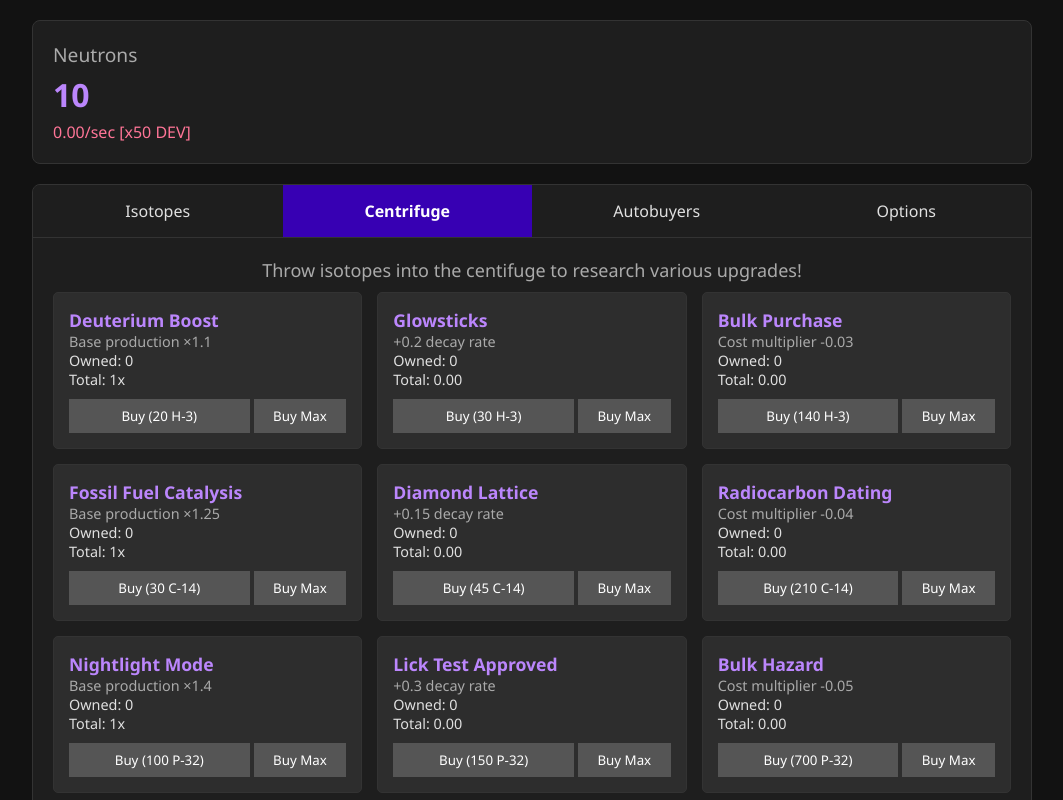
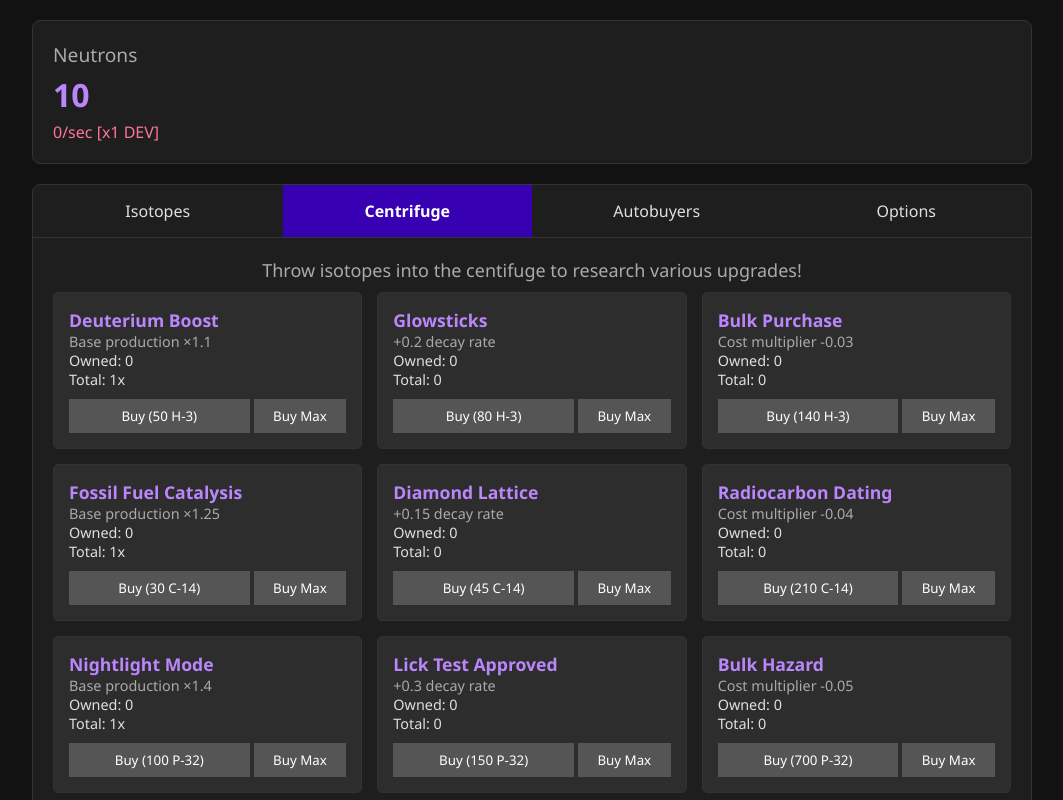
Before and after one commit to Nomi-y/neutron-idle, a website built with Vite: page index.html in a window 1280 px wide. Both pictures are taken after a click on the button "Centrifuge". Shown: the top 800 px of the page, without its empty margins (108-1171 px from the left). Built offline with nearby package versions, Linux system fonts and the light colour scheme.

Commit message:
sensible default values for isotopes - changed isotope cost formula - fixed number formatting for small values, only integers allowed here

```diff
--- a/src/config/generatorConfig.ts
+++ b/src/config/generatorConfig.ts
@@ -6,19 +6,21 @@ export const generatorConfig: IGConfig[] = [
         name: "Hydrogen-3",
         shortName: "H-3",
         description: "Glows brighter than your future.",
-        baseCost: 10,
-        costMult: 1.15,
-        baseProduction: 1,
-        decayRate: 1.0,
-        decayMult: 1.0,
-        productionMult: 1.0,
+        cost: {
+            base: 10,
+            baseMult: 2,
+            multInterval: 10,
+        },
+        baseProduction: 4,
+        decayRate: 1,
+        productionMult: 1,
         Upgrades: {
             production: {
                 id: "tritium-prod",
                 genID: "H-3",
                 name: "Deuterium Boost",
                 description: "Base production ×1.1",
-                baseCost: 20,
+                baseCost: 50,
                 costMult: 1.05,
                 costAdd: 5,
                 effect: { type: "production", value: 1.1, isMultiplicative: true }
@@ -28,7 +30,7 @@ export const generatorConfig: IGConfig[] = [
                 genID: "H-3",
                 name: "Glowsticks",
                 description: "+0.2 decay rate",
-                baseCost: 30,
+                baseCost: 80,
                 costMult: 1.005,
                 costAdd: 10,
                 effect: { type: "decay", value: 0.2, isMultiplicative: false }
@@ -50,12 +52,14 @@ export const generatorConfig: IGConfig[] = [
         name: "Carbon-14",
         shortName: "C-14",
         description: "Guaranteed fresh… for 5,730 years.",
-        baseCost: 100,
-        costMult: 1.18,
-        baseProduction: 1.5,
-        decayRate: 0.9,
-        decayMult: 1.05,
-        productionMult: 1.15,
+        cost: {
+            base: 700,
+            baseMult: 2,
+            multInterval: 10,
+        },
+        baseProduction: 60,
+        decayRate: 1,
+        productionMult: 1,
         Upgrades: {
             production: {
                 id: "carbon-prod-1",
@@ -106,12 +110,14 @@ export const generatorConfig: IGConfig[] = [
         name: "Phosphorus-32",
         shortName: "P-32",
         description: "Lab Safety Note: The 'do not lick' sticker is there for a REASON.",
-        baseCost: 1_200,
-        costMult: 1.22,
-        baseProduction: 4,
-        decayRate: 0.8,
-        decayMult: 1.1,
-        productionMult: 1.35,
+        cost: {
+            base: 49_000,
+            baseMult: 2,
+            multInterval: 10,
+        },
+        baseProduction: 900,
+        decayRate: 1,
+        productionMult: 1,
         lickable: true,
         Upgrades: {
             production: {
@@ -151,12 +157,14 @@ export const generatorConfig: IGConfig[] = [
         name: "Potassium-40",
         shortName: "K-40",
         description: "Yes, bananas have this. No, that doesn't make it 'organic'.",
-        baseCost: 15_000,
-        costMult: 1.25,
-        baseProduction: 12,
-        decayRate: 0.7,
-        decayMult: 1.12,
-        productionMult: 1.75,
+        cost: {
+            base: 3_430_000,
+            baseMult: 2,
+            multInterval: 10,
+        },
+        baseProduction: 13_500,
+        decayRate: 1,
+        productionMult: 1,
         Upgrades: {
             production: {
                 id: "potassium-prod",
@@ -195,12 +203,14 @@ export const generatorConfig: IGConfig[] = [
         name: "Cobalt-60",
         shortName: "Co-60",
         description: "Sterilizes food… and also you.",
-        baseCost: 150_000,
-        costMult: 1.28,
-        baseProduction: 40,
-        decayRate: 0.6,
-        decayMult: 1.15,
-        productionMult: 2.2,
+        cost: {
+            base: 240_100_000,
+            baseMult: 2,
+            multInterval: 10,
+        },
+        baseProduction: 202_500,
+        decayRate: 1,
+        productionMult: 1,
         Upgrades: {
             production: {
                 id: "cobalt-prod",
@@ -239,12 +249,14 @@ export const generatorConfig: IGConfig[] = [
         name: "Iodine-131",
         shortName: "I-131",
         description: "Not a snack. (Stop licking the lab equipment.)",
-        baseCost: 1_200_000,
-        costMult: 1.3,
-        baseProduction: 150,
-        decayRate: 0.5,
-        decayMult: 1.18,
-        productionMult: 3.0,
+        cost: {
+            base: 16_807_000_000,
+            baseMult: 2,
+            multInterval: 10,
+        },
+        baseProduction: 3_037_500,
+        decayRate: 1,
+        productionMult: 1,
         Upgrades: {
             production: {
                 id: "iodine-prod",
@@ -283,12 +295,14 @@ export const generatorConfig: IGConfig[] = [
         name: "Cesium-137",
         shortName: "Ce-137",
         description: "Now with 100% more ionizing radiation!",
-        baseCost: 10_000_000,
-        costMult: 1.35,
-        baseProduction: 600,
-        decayRate: 0.4,
-        decayMult: 1.22,
-        productionMult: 4.5,
+        cost: {
+            base: 1.17649E+12,
+            baseMult: 2,
+            multInterval: 10,
+        },
+        baseProduction: 45_562_500,
+        decayRate: 1,
+        productionMult: 1,
         Upgrades: {
             production: {
                 id: "cesium-prod",
@@ -327,12 +341,14 @@ export const generatorConfig: IGConfig[] = [
         name: "Strontium-90",
         shortName: "Sr-90",
         description: "We made one gram last year. Why do you have twenty?",
-        baseCost: 90_000_000,
-        costMult: 1.38,
-        baseProduction: 3_000,
-        decayRate: 0.3,
-        decayMult: 1.25,
-        productionMult: 6.5,
+        cost: {
+            base: 8.23543E+13,
+            baseMult: 2,
+            multInterval: 10,
+        },
+        baseProduction: 683_437_500,
+        decayRate: 1,
+        productionMult: 1,
         Upgrades: {
             production: {
                 id: "strontium-prod",
@@ -371,12 +387,14 @@ export const generatorConfig: IGConfig[] = [
         name: "Radium-226",
         shortName: "Ra-226",
         description: "We stopped restocking this in 1925. How do you keep finding more?",
-        baseCost: 800_000_000,
-        costMult: 1.42,
-        baseProduction: 15_000,
-        decayRate: 0.2,
-        decayMult: 1.3,
-        productionMult: 9.0,
+        cost: {
+            base: 5.7648E+15,
+            baseMult: 2,
+            multInterval: 10,
+        },
+        baseProduction: 10_251_562_500,
+        decayRate: 1,
+        productionMult: 1,
         Upgrades: {
             production: {
                 id: "radium-prod",
@@ -415,11 +433,13 @@ export const generatorConfig: IGConfig[] = [
         name: "Plutonium-239",
         shortName: "Pu-239",
         description: "The IAEA is asking questions.",
-        baseCost: 7_000_000_000,
-        costMult: 1.45,
-        baseProduction: 80_000,
-        decayRate: 0.15,
-        decayMult: 1.35,
+        cost: {
+            base: 4.03536E+17,
+            baseMult: 2,
+            multInterval: 10,
+        },
+        baseProduction: 1.53773E+11,
+        decayRate: 1,
         productionMult: 12.0,
         Upgrades: {
             production: {
@@ -454,18 +474,19 @@ export const generatorConfig: IGConfig[] = [
             }
         }
     },
-    // Tier 6 - Super Late Game
     {
         id: "californium-252",
         name: "Californium-252",
         shortName: "Cf-252",
         description: "Maybe don't transport this in your backpack?",
-        baseCost: 70_000_000_000,
-        costMult: 1.5,
-        baseProduction: 500_000,
-        decayRate: 0.1,
-        decayMult: 1.4,
-        productionMult: 18.0,
+        cost: {
+            base: 2.82475E+19,
+            baseMult: 2,
+            multInterval: 10,
+        },
+        baseProduction: 2.3066E+12,
+        decayRate: 1,
+        productionMult: 1,
         Upgrades: {
             production: {
                 id: "californium-prod",
@@ -504,12 +525,14 @@ export const generatorConfig: IGConfig[] = [
         name: "Einsteinium-253",
         shortName: "Es-253",
         description: "When you absolutely need to outshine the sun.",
-        baseCost: 500_000_000_000,
-        costMult: 1.55,
-        baseProduction: 3_000_000,
-        decayRate: 0.05,
-        decayMult: 1.45,
-        productionMult: 25.0,
+        cost: {
+            base: 1.97733E+21,
+            baseMult: 2,
+            multInterval: 10,
+        },
+        baseProduction: 3.4599E+13,
+        decayRate: 1,
+        productionMult: 1,
         Upgrades: {
             production: {
                 id: "einsteinium-prod",
@@ -548,12 +571,14 @@ export const generatorConfig: IGConfig[] = [
         name: "Oganesson-294",
         shortName: "Og-294",
         description: "Exists for 0.69ms - just long enough to say 'Nice'.",
-        baseCost: 10_000_000_000_000,
-        costMult: 1.8,
-        baseProduction: 50_000_000,
-        decayRate: 0.01,
-        decayMult: 1.6,
-        productionMult: 50.0,
+        cost: {
+            base: 1.38413E+23,
+            baseMult: 2,
+            multInterval: 10,
+        },
+        baseProduction: 5.18985E+14,
+        decayRate: 1,
+        productionMult: 1,
         Upgrades: {
             production: {
                 id: "oganesson-prod",
--- a/src/config/prestigeConf.ts
+++ b/src/config/prestigeConf.ts
@@ -2,7 +2,7 @@ import Decimal from "decimal.js"
 import { IPUConfig } from "../interfaces"
 
 export const prestige = {
-    NSthreshhold: new Decimal(100_0),
+    NSthreshhold: new Decimal(1E+13),
     NSexponent: new Decimal(0.5),
 
     getNeutronStarAmount(num: Decimal): Decimal {
@@ -26,6 +26,7 @@ export const prestigeUpgrades: IPUConfig[] = [
         id: "hello",
         name: "world",
         description: "balls",
+        effectDescription: "increases balls by 2%",
         baseCost: 1,
         costMult: 1,
         costAdd: 1,
--- a/src/config/settings.ts
+++ b/src/config/settings.ts
@@ -1,3 +1,7 @@
 export const settings = {
-    phosphorusLickButton: false
+    dev: {
+
+        DEV_GAME_SPEED: 1,
+        DEV_MODE: true
+    }
 }
--- a/src/game.ts
+++ b/src/game.ts
@@ -10,8 +10,9 @@ import { IUpgrade, UpgradeType } from './interfaces';
 import { getLickMessage } from './config/Lick';
 import { prestige, prestigeUpgrades } from './config/prestigeConf';
 import { PrestigeUpgrade } from './prestige';
+import { settings } from './config/settings';
 
-const DEV_GAME_SPEED: number = 50
+const GAME_SPEED = settings.dev.DEV_MODE ? settings.dev.DEV_GAME_SPEED : 1
 const infinity308: Decimal = new Decimal(Infinity)
 
 class Game {
@@ -22,6 +23,7 @@ class Game {
     // Regular currency
     private points: Decimal = new Decimal(10);
     private pointsPerSecond: Decimal = new Decimal(0);
+    private totalPoints: Decimal = new Decimal(10)
 
     // Isotopes + their upgrades
     private generators: Generator[] = [];
@@ -43,6 +45,8 @@ class Game {
         multiplier: new Decimal(1),
         prestiged: false,
     }
+    private radiationAbsorbed: Decimal = new Decimal(0)
+    private radiationFactor: Decimal = new Decimal(0.8)
     private prestigeUpgrades: PrestigeUpgrade[] = []
 
 
@@ -118,6 +122,7 @@ class Game {
                 config.id,
                 config.name,
                 config.description,
+                config.effectDescription,
                 new Decimal(config.baseCost),
                 new Decimal(config.costMult),
                 new Decimal(config.costAdd),
@@ -139,11 +144,12 @@ class Game {
 
         for (const generator of this.generators) {
             if (generator.amount.gt(0)) {
-                totalProduction = totalProduction.plus(generator.getProduction().times(DEV_GAME_SPEED));
+                totalProduction = totalProduction.plus(generator.getProduction().times(GAME_SPEED));
             }
         }
 
         this.points = this.points.plus(totalProduction.times(deltaSeconds));
+        this.totalPoints = this.totalPoints.plus(totalProduction.times(deltaSeconds))
         this.pointsPerSecond = totalProduction;
     }
 
@@ -157,6 +163,8 @@ class Game {
         this.neutronStars.amount = this.neutronStars.amount.plus(
             prestige.getNeutronStarAmount(this.points)
         )
+
+        this.radiationAbsorbed = this.radiationAbsorbed.plus(this.totalPoints.ln().times(this.radiationFactor))
 
         this.points = new Decimal(10)
 
@@ -234,11 +242,13 @@ class Game {
                 config.name,
                 config.shortName,
                 config.description,
-                new Decimal(config.baseCost),
-                new Decimal(config.costMult),
+                {
+                    base: new Decimal(config.cost.base),
+                    baseMult: Decimal(config.cost.baseMult),
+                    multInterval: Decimal(config.cost.multInterval),
+                },
                 new Decimal(config.baseProduction),
                 new Decimal(config.decayRate),
-                new Decimal(config.decayMult),
                 new Decimal(config.productionMult),
                 {
                     production: Upgrade.createUpgrade(config.id, config.Upgrades.production as IUpgrade, config.Upgrades.production.effect.type),
@@ -301,10 +311,11 @@ class Game {
         let totalCost = new Decimal(0);
         let currentAmount = generator.amount;
         let canBuyMore = true;
+        const maxIterations = 1_000_000;
 
         while (canBuyMore) {
-            const nextCost = new Decimal(generator.baseCost)
-                .times(new Decimal(generator.costMult).pow(currentAmount.plus(amountToBuy))).floor()
+            const nextAmount = currentAmount.plus(amountToBuy);
+            const nextCost = generator.getCostFor(nextAmount);
 
             if (this.points.gte(totalCost.plus(nextCost))) {
                 totalCost = totalCost.plus(nextCost);
@@ -313,7 +324,7 @@ class Game {
                 canBuyMore = false;
             }
 
-            if (amountToBuy.gt(1000000)) {
+            if (amountToBuy.gte(maxIterations)) {
                 canBuyMore = false;
             }
         }
@@ -323,9 +334,10 @@ class Game {
             generator.amount = generator.amount.plus(amountToBuy);
             this.updatePointsPerSecond();
             this.updateUI();
-            this.renderGenerators()
+            this.renderGenerators();
         }
     }
+
     private updatePointsPerSecond(): void {
         this.pointsPerSecond = this.generators.reduce(
             (sum, gen) => sum.plus(gen.getProduction()),
@@ -334,8 +346,8 @@ class Game {
     }
 
     private updateUI(): void {
-        document.getElementById('points')!.textContent = formatNumber(this.points);
-        document.getElementById('points-per-second')!.textContent = `${formatNumber(this.pointsPerSecond)}/sec ${this.devGameSpeedDisplay()}`;
+        document.getElementById('points')!.textContent = formatNumber(this.points, 2, true);
+        document.getElementById('points-per-second')!.textContent = `${formatNumber(this.pointsPerSecond, 2, true)}/sec ${this.devGameSpeedDisplay()}`;
 
         if (this.points.greaterThan(prestige.NSthreshhold) || this.neutronStars.prestiged) {
             document.getElementById('neutron-stars')?.classList.remove('hidden')
@@ -346,7 +358,7 @@ class Game {
     }
 
     private devGameSpeedDisplay(): string {
-        return DEV_GAME_SPEED === 1 ? "" : `[x${DEV_GAME_SPEED} DEV]`
+        return settings.dev.DEV_MODE ? `[x${GAME_SPEED} DEV]` : ""
     }
 }
 
--- a/src/generator.ts
+++ b/src/generator.ts
@@ -2,6 +2,8 @@ import { IGenerator, IUpgrade, UpgradeType } from './interfaces';
 import { Upgrade } from './upgrades';
 import { formatNumber } from './utils';
 import Decimal from 'decimal.js';
+
+const ONE = new Decimal(1)
 
 export class Generator implements IGenerator {
     constructor(
@@ -9,11 +11,13 @@ export class Generator implements IGenerator {
         public name: string,
         public shortName: string,
         public description: string,
-        public baseCost: Decimal,
-        public costMult: Decimal,
+        public cost: {
+            base: Decimal,
+            baseMult: Decimal,
+            multInterval: Decimal
+        },
         public baseProduction: Decimal,
         public decayRate: Decimal,
-        public decayMult: Decimal,
         public productionMult: Decimal,
         public Upgrades: {
             production: IUpgrade,
@@ -28,8 +32,37 @@ export class Generator implements IGenerator {
     ) { }
 
     getCost(): Decimal {
-        return new Decimal(Decimal.max(this.baseCost.minus(this.Upgrades.cost.getBonus()), 1.0000001))
-            .times(this.costMult.pow(this.amount)).floor()
+        return new Decimal(this.cost.base
+            .plus(this.cost.base.times(this.amount))
+            .times(this.getCostMult()))
+            .ceil()
+    }
+
+    getCostFor(amount: Decimal): Decimal {
+        return new Decimal(this.cost.base
+            .plus(this.cost.base.times(amount))
+            .times(this.getCostMultFor(amount)))
+            .ceil()
+    }
+
+    getCostMult(): Decimal {
+        const intervalsCompleted = this.amount.plus(1).div(this.cost.multInterval).floor();
+
+        return new Decimal(this.cost.baseMult.pow(intervalsCompleted))
+            .minus(this.getUpgradeEffect('cost'));
+    }
+
+    getCostMultFor(amount: Decimal) {
+        const intervalsCompleted = amount.plus(1).div(this.cost.multInterval).floor();
+
+        return new Decimal(this.cost.baseMult.pow(intervalsCompleted))
+            .minus(this.getUpgradeEffect('cost'));
+    }
+
+    getBaseProduction(): Decimal {
+        return new Decimal(this.baseProduction)
+            .times(this.productionMult.times(this.Upgrades.production.getBonus()))
+            .times(this.decayRate.plus(this.Upgrades.decay.getBonus()))
     }
 
     getProduction(): Decimal {
@@ -37,7 +70,6 @@ export class Generator implements IGenerator {
             .times(this.amount)
             .times(this.productionMult.times(this.Upgrades.production.getBonus()))
             .times(this.decayRate.plus(this.Upgrades.decay.getBonus()))
-            .times(this.decayMult);
     }
 
     buyUpgrade(type: UpgradeType): void {
@@ -57,11 +89,6 @@ export class Generator implements IGenerator {
                     this.decayRate = up.effect.isMultiplicative ?
                         this.decayRate.plus(up.effect.value.times(up.amount)) :
                         this.decayRate.times(up.effect.value.times(up.amount))
-                    break
-                case 'cost':
-                    this.costMult = up.effect.isMultiplicative ?
-                        this.costMult.plus(up.effect.value.times(up.amount)) :
-                        this.costMult.times(up.effect.value.times(up.amount))
                     break
             }
         }
@@ -92,12 +119,12 @@ export class Generator implements IGenerator {
             <div class="generator-description">${gen.description}</div>
             <div class="generator-stats">
                 <div class="generator-amount">Owned: ${gen.amount}</div>
-                <div class="generator-production">Production: ${formatNumber(gen.getProduction())}/sec</div>
+                <div class="generator-production">Production: ${formatNumber(gen.amount.gte(1) ? gen.getProduction() : gen.getBaseProduction(), 2, true)}/sec</div>
             </div>
             <div class="generator-buttons">
                 <button ${gen.amount.lte(0) || gen.lickOnCooldown ? 'disabled' : ''} data-generator="${gen.id}" class="buy-button buy-lick ${gen.lickable ? '' : 'hidden'}">Lick</button>
                 <button class="buy-button buy-single" data-generator="${gen.id}" ${!gen.unlocked ? 'disabled' : ''}>
-                    Buy (${formatNumber(gen.getCost(), 2)})
+                    Buy (${formatNumber(gen.getCost(), 2, true)})
                 </button>
                 <button class="buy-button buy-max" data-generator="${gen.id}" ${!gen.unlocked ? 'disabled' : ''}>
                     Buy Max
--- a/src/prestige.ts
+++ b/src/prestige.ts
@@ -7,15 +7,17 @@ export class PrestigeUpgrade implements IPrestigeUpgrade {
         public id: string,
         public name: string,
         public description: string,
+        public effectDescription: string,
         public baseCost: Decimal,
         public costMult: Decimal,
         public costAdd: Decimal,
         public baseEffect: Decimal,
         public effectMult: Decimal,
-        public amount: Decimal = new Decimal(0)
+        public amount: Decimal = new Decimal(0),
+        public maxAmount: Decimal = new Decimal(2)
     ) { }
+
     getCost(): Decimal {
-
         return new Decimal(this.baseCost.plus(this.costAdd.times(this.amount)).times(this.costMult.pow(this.amount))).floor()
     }
 
@@ -23,23 +25,26 @@ export class PrestigeUpgrade implements IPrestigeUpgrade {
         return new Decimal(this.baseEffect.times(this.amount).times(this.effectMult))
     }
 
+    isMaxed(): boolean {
+        return !this.maxAmount.greaterThan(this.amount)
+    }
+
     static renderPrestigeUpgrades(upgrades: PrestigeUpgrade[]): void {
-
         const container = document.getElementById('prestige-upgrade-list');
         if (!container) return
-
         container.innerHTML = ''
         upgrades.forEach(u => {
-
             const element = document.createElement('div');
             element.className = 'prestige-upgrade'
             element.innerHTML = `
-                <button class="prestige-upgrade-button" data-prestige="${u.id}">
+                <button class="prestige-upgrade-button ${u.isMaxed() ? 'bought' : ''}" data-prestige="${u.id}">
                     <div class="prestige-upgrade-name">${u.name}</div>
+                    <div class="prestige-upgrade-effect-description">${u.effectDescription}</div>
                     <div class="prestige-upgrade-description">${u.description}</div>
-                    <div class="prestige-upgrade-cost">${u.getCost()}</div>
+                    <div class="prestige-upgrade-cost">${u.getCost()} NS</div>
                 </button>
             `
+            container.appendChild(element)
         })
     }
 
--- a/src/utils.ts
+++ b/src/utils.ts
@@ -1,13 +1,33 @@
 import { Notation } from './interfaces';
 import Decimal from 'decimal.js';
 
-export function formatNumber(num: Decimal, decimals: number = 2, notation: Notation = Notation.STANDARD): string {
-    if (num.abs().lt(0.001)) return '0.00';
-
+export function formatNumber(
+    num: Decimal,
+    decimals: number = 2,
+    roundSmall: boolean = false,
+    notation: Notation = Notation.STANDARD
+): string {
+    if (num.isZero()) return '0'
     const isNegative = num.isNegative();
     num = num.abs();
 
+    if (roundSmall && num.lt(1000)) {
+        return (isNegative ? '-' : '') + num.floor().toFixed(0);
+    }
+
+    if (num.lt(0.001)) {
+        return (isNegative ? '-' : '') + num.toFixed(decimals);
+    }
+
     let formatted: string;
+
+    if (num.lt(1000)) {
+        if (num.isInt() || roundSmall) {
+            return num.toFixed(0);
+        } else {
+            return num.toFixed(decimals)
+        }
+    }
 
     switch (notation) {
         case Notation.SCIENTIFIC:
@@ -15,12 +35,7 @@ export function formatNumber(num: Decimal, decimals: number = 2, notation: Notat
             break;
 
         case Notation.STANDARD:
-        default:
-            if (num.lt(1000) && num.isInteger()) {
-                formatted = num.toFixed(0);
-            } else if (num.lte(1000)) {
-                formatted = num.toFixed(decimals)
-            } else {
+
             const suffixes = [
                 '', 'K', 'M', 'B', 'T',
                 'Qa', 'Qi', 'Sx', 'Sp', 'Oc',
@@ -39,7 +54,6 @@ export function formatNumber(num: Decimal, decimals: number = 2, notation: Notat
             const scaled = num.div(new Decimal(10).pow(tier.times(3)));
 
             formatted = scaled.toFixed(decimals) + suffix;
-            }
             break;
     }
 
```
Also changed, not shown: src/interfaces.ts (+9 -4 lines), styles.css (+51 -2 lines). Lines whose indentation alone changed are shown as unchanged.
